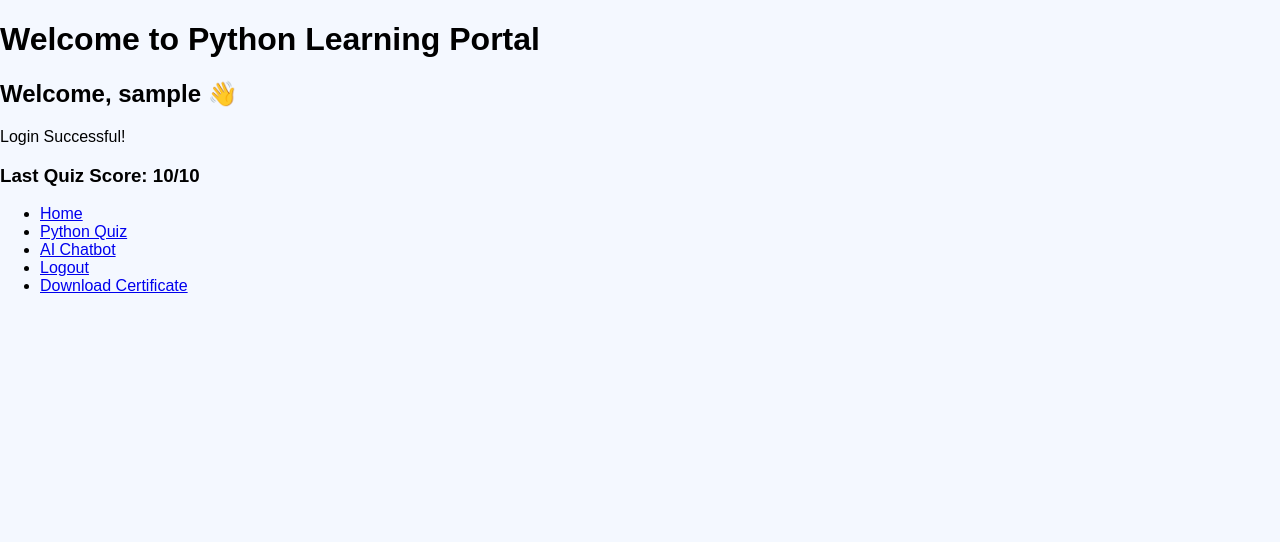
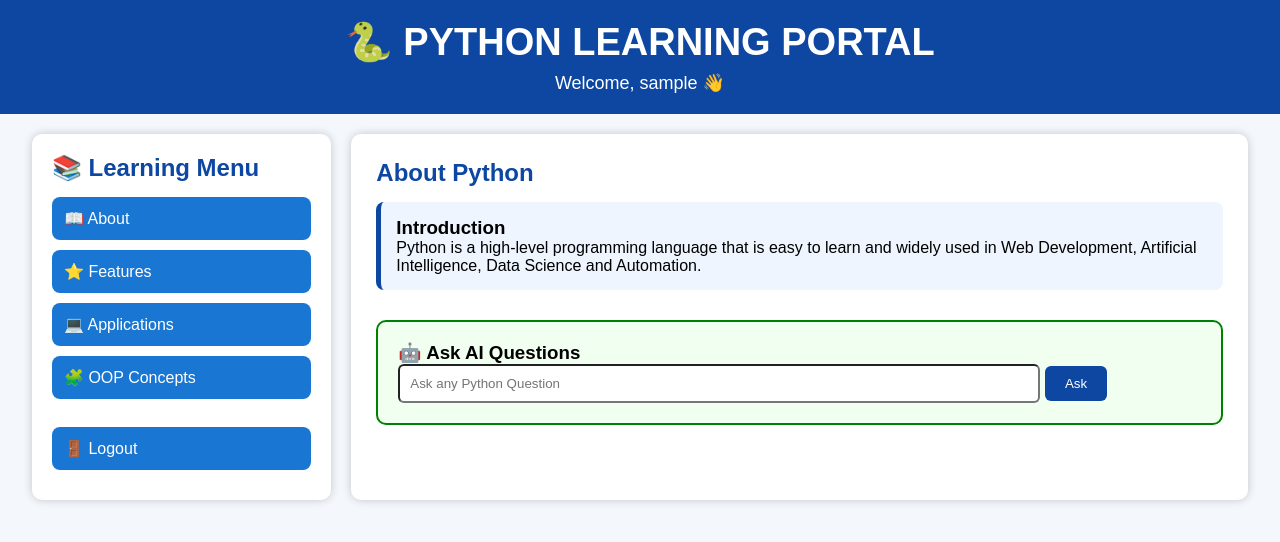
Before and after one commit to pavithra262003/python-learning-portal-, a Python web app: template templates/dashboard.html in a window 1280 px wide. Shown: the top 542 px of the page. Run offline with Jinja, Linux system fonts and the light colour scheme; the template is opened without the code that fills it: most values are stand-ins (such as "Sample title", 1, 10 or a date in 2020).

Commit message:
Updated dashboard UI

```diff
--- a/static/css/style.css
+++ b/static/css/style.css
@@ -1,50 +1,130 @@
+*{
+    margin:0;
+    padding:0;
+    box-sizing:border-box;
+    font-family:Arial, sans-serif;
+}
+
 body{
-    font-family: Arial, sans-serif;
-    margin:0;
-    background:#f4f8ff;
+    background:#f4f7fc;
 }
 
 header{
-    background:#306998;
+    background:#0d47a1;
     color:white;
+    padding:20px;
     text-align:center;
+}
+
+header h1{
+    font-size:38px;
+}
+
+header p{
+    margin-top:8px;
+    font-size:18px;
+}
+
+.container{
+    width:95%;
+    margin:20px auto;
+    display:flex;
+    gap:20px;
+}
+
+.sidebar{
+    width:25%;
+    background:white;
+    border-radius:10px;
+    box-shadow:0 0 10px rgba(0,0,0,.2);
     padding:20px;
 }
 
-nav{
-    background:#FFD43B;
-    text-align:center;
-    padding:12px;
+.sidebar h2{
+    color:#0d47a1;
+    margin-bottom:15px;
 }
 
-nav a{
+.sidebar a{
+    display:block;
+    padding:12px;
+    margin-bottom:10px;
     text-decoration:none;
-    color:black;
-    font-weight:bold;
-    margin:15px;
+    background:#1976d2;
+    color:white;
+    border-radius:8px;
+    transition:.3s;
 }
 
-section{
-    padding:20px;
+.sidebar a:hover{
+    background:#0d47a1;
 }
 
-footer{
-    background:#306998;
+.login-box{
+    margin-top:25px;
+}
+
+.login-box input{
+    width:100%;
+    padding:10px;
+    margin:8px 0;
+    border:1px solid #ccc;
+    border-radius:6px;
+}
+
+.login-box button{
+    width:100%;
+    padding:10px;
+    background:#28a745;
     color:white;
-    text-align:center;
+    border:none;
+    border-radius:6px;
+    cursor:pointer;
+}
+
+.login-box button:hover{
+    background:#1e7e34;
+}
+
+.content{
+    width:75%;
+    background:white;
+    padding:25px;
+    border-radius:10px;
+    box-shadow:0 0 10px rgba(0,0,0,.2);
+}
+
+.content h2{
+    color:#0d47a1;
+    margin-bottom:15px;
+}
+
+.card{
+    background:#eef5ff;
+    border-left:5px solid #0d47a1;
     padding:15px;
-    margin-top:20px;
+    margin:15px 0;
+    border-radius:8px;
 }
-input, textarea{
+
+.ai-box{
+    margin-top:30px;
+    background:#f1fff1;
+    padding:20px;
+    border-radius:10px;
+    border:2px solid green;
+}
+
+.ai-box input{
     width:80%;
     padding:10px;
-    border:1px solid #ccc;
-    border-radius:5px;
-    margin-bottom:10px;
+    border-radius:6px;
 }
 
-form{
-    background:white;
-    padding:20px;
-    border-radius:10px;
+.ai-box button{
+    padding:10px 20px;
+    background:#0d47a1;
+    color:white;
+    border:none;
+    border-radius:6px;
 }
--- a/templates/dashboard.html
+++ b/templates/dashboard.html
@@ -1,26 +1,141 @@
 <!DOCTYPE html>
 <html>
 <head>
-    <title>Dashboard</title>
+    <title>Python Learning Portal</title>
     <link rel="stylesheet" href="{{ url_for('static', filename='css/style.css') }}">
 </head>
 <body>
 
-<h1>Welcome to Python Learning Portal</h1>
+<header>
+    <h1>🐍 PYTHON LEARNING PORTAL</h1>
+    <p>Welcome, {{ username }} 👋</p>
+</header>
 
-<h2>Welcome, {{ username }} 👋</h2>
+<div class="container">
 
-<p>Login Successful!</p>
+    <div class="sidebar">
 
-<h3>Last Quiz Score: {{ score }}/10</h3>
+        <h2>📚 Learning Menu</h2>
 
-<ul>
-    <li><a href="/">Home</a></li>
-    <li><a href="/quiz">Python Quiz</a></li>
-    <li><a href="/chatbot">AI Chatbot</a></li>
-    <li><a href="/logout">Logout</a></li>
-    <li><a href="/certificate">Download Certificate</a></li>
-</ul>
+        <a href="#" onclick="showContent('about')">📖 About</a>
+
+        <a href="#" onclick="showContent('features')">⭐ Features</a>
+
+        <a href="#" onclick="showContent('applications')">💻 Applications</a>
+
+        <a href="#" onclick="showContent('oop')">🧩 OOP Concepts</a>
+
+        <br>
+
+        <a href="/logout">🚪 Logout</a>
+
+    </div>
+
+    <div class="content">
+
+        <div id="about">
+
+            <h2>About Python</h2>
+
+            <div class="card">
+                <h3>Introduction</h3>
+
+                <p>
+Python is a high-level programming language that is easy to learn and widely used in Web Development, Artificial Intelligence, Data Science and Automation.
+                </p>
+
+            </div>
+
+        </div>
+
+        <div id="features" style="display:none;">
+
+            <h2>Python Features</h2>
+
+            <div class="card">
+
+                <h3>Easy to Learn</h3>
+
+                <p>
+Python syntax is simple and beginner friendly.
+                </p>
+
+            </div>
+
+        </div>
+
+        <div id="applications" style="display:none;">
+
+            <h2>Applications</h2>
+
+            <div class="card">
+
+                <h3>Web Development</h3>
+
+                <p>
+Python is used for Flask and Django web applications.
+                </p>
+
+            </div>
+
+        </div>
+
+        <div id="oop" style="display:none;">
+
+            <h2>OOP Concepts</h2>
+
+            <div class="card">
+
+                <h3>Class</h3>
+
+                <p>
+A class is a blueprint for creating objects.
+                </p>
+
+            </div>
+
+        </div>
+
+        <div class="ai-box">
+
+            <h3>🤖 Ask AI Questions</h3>
+
+            <form action="/chatbot" method="POST">
+
+                <input
+                type="text"
+                name="question"
+                placeholder="Ask any Python Question">
+
+                <button type="submit">
+                    Ask
+                </button>
+
+            </form>
+
+        </div>
+
+    </div>
+
+</div>
+
+<script>
+
+function showContent(page){
+
+document.getElementById("about").style.display="none";
+
+document.getElementById("features").style.display="none";
+
+document.getElementById("applications").style.display="none";
+
+document.getElementById("oop").style.display="none";
+
+document.getElementById(page).style.display="block";
+
+}
+
+</script>
 
 </body>
 </html>
```
Also changed, not shown: app.py (+5 -58 lines), templates/home.html (+89 -7 lines), templates/oop.html (added, +55 -0 lines).
